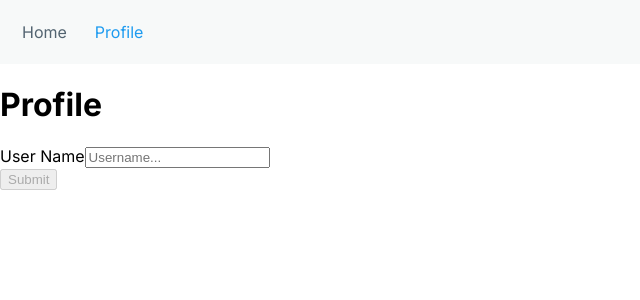
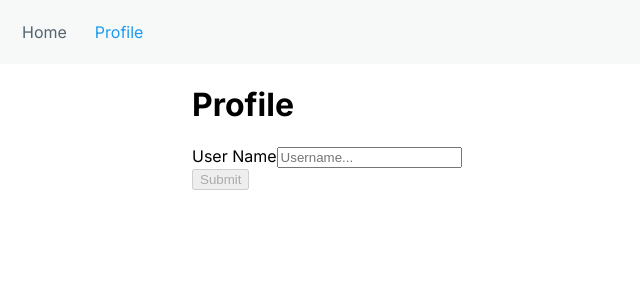
Before and after one commit to TomerDun/TweeterTwo, a React (Vite) app: page /profile in a window 1280 px wide. Shown: the top 300 px of the page, without its empty margins (0-640 px from the left). Built offline with nearby package versions, Linux system fonts and the light colour scheme; no server answers.

Commit message:
Finished Step 3

```diff
--- /dev/null
+++ b/src/pages/ProfilePage.css
@@ -0,0 +1,4 @@
+.profile-page-container {
+    width: 70%;
+    margin: auto;
+}
--- a/src/pages/ProfilePage.jsx
+++ b/src/pages/ProfilePage.jsx
@@ -1,6 +1,7 @@
 import { useState } from "react"
 import { useNavigate } from "react-router";
 import { saveUserNameToStorage } from "../utils/storageHandler";
+import './ProfilePage.css'
 
 
 export default function ProfilePage() {
@@ -13,10 +14,12 @@ export default function ProfilePage() {
     }
 
     return (
-        <div className="user-page-container">
+        <div className="profile-page-container">
             <h1>Profile</h1>
+
             <label htmlFor="user-name">User Name</label>
-            <input value={nameInput} onChange={e => setNameInput(e.target.value)} placeholder="Username..." type="text" id="user-name" />
+            <input value={nameInput} onChange={e => setNameInput(e.target.value)} placeholder="Username..." type="text" name="user-name" id="user-name" />
+
 
             <div className="button-row">
                 <button disabled={!nameInput} onClick={onSubmit}>Submit</button>
```
